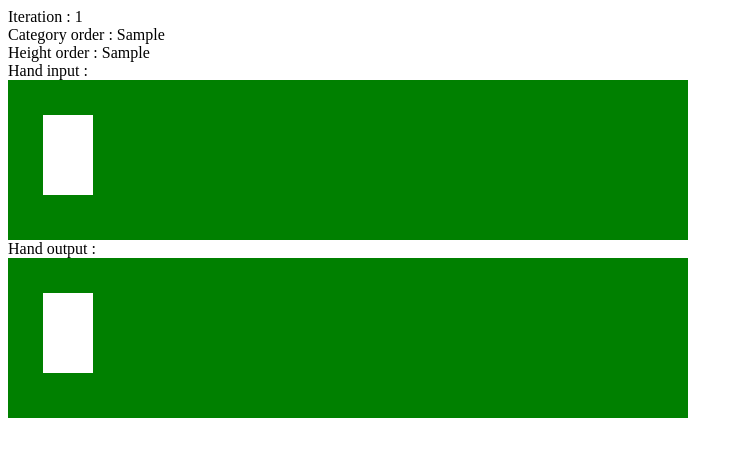
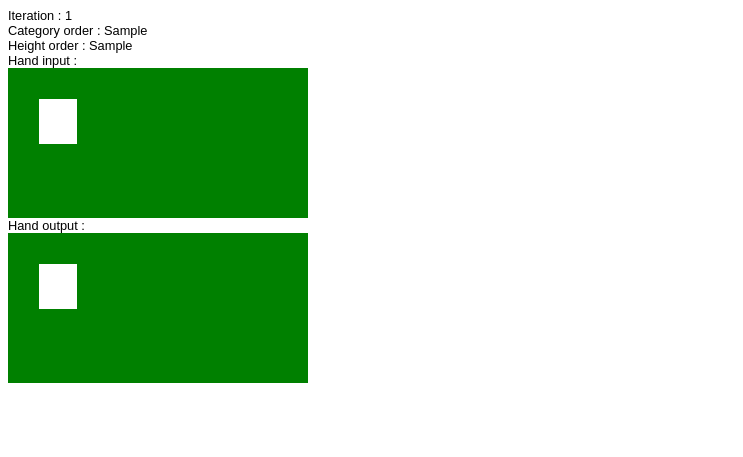
Before and after one commit to flottin/playcards, a Symfony app: template templates/cards/play.html.twig in a window 1280 px wide. Shown: the top 457 px of the page, without its empty margins (0-743 px from the left). Run offline with Twig, Linux system fonts and the light colour scheme; the template is opened without the code that fills it: most values are stand-ins (such as "Sample title", 1, 10 or a date in 2020); some libraries are stand-ins or nearby versions.

Commit message:
better wrb display

```diff
--- a/templates/cards/play.html.twig
+++ b/templates/cards/play.html.twig
@@ -5,21 +5,26 @@
         <meta name="viewport" content="width=device-width, initial-scale=1.0, shrink-to-fit=no">
         <title>Play cards</title>
         <style>
+        body{
+          font-size: 0.8em;
+          font-family: Arial, Helvetica, sans-serif;
+
+        }
         #distribution, #sorted
         {
             height: 100px;
-            width: 620px;
+            width: 250px;
             background-color:green;
-            padding: 30px;
+            padding: 25px;
         }
         .card
         {
-              font-size: 1.5em;
+              font-size: 1.0em;
               background-color:white;
-              width: 50px;
-              height: 80px;
+              width: 38px;
+              height: 45px;
               float: left;
-              margin:5px;
+              margin:6px;
               display: flex;
               align-items: center;
               justify-content: center;
@@ -56,13 +61,13 @@
             Iteration : {{ loop.index }}
 
         </div>
-        <div>
+        <div class="header">
             Category order :
             {% for value in result.distribution.data.categoryOrder %}
                 {{ value }}
             {% endfor %}
         </div>
-        <div>
+        <div class="header">
             Height order :
             {% for value in result.distribution.data.valueOrder %}
                 {{ value }}
@@ -76,6 +81,7 @@
                 <div class="card {{ card.category|lower }}">
             {{ height[card.value] }} {{ categories[card.category] }}
                 </div>
+
             {% endfor %}
         </div>
         <div id="title">
```
